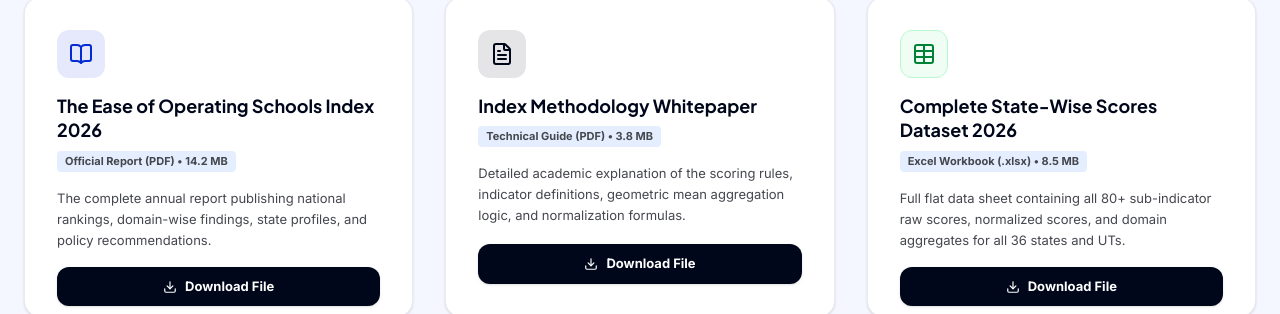
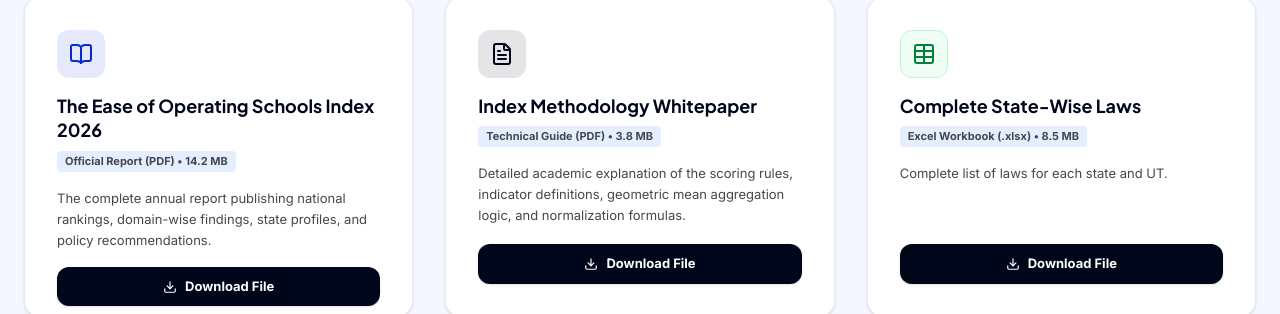
Before and after one commit to Ayush-2005-ap/EoOS, a Next.js app in the folder client/: page /resources in a window 1280 px wide. Shown: the part 408-722 px from the top of the page. Built offline with nearby package versions, Linux system fonts and the light colour scheme; no server answers.

Commit message:
Update headings and descriptions in simulate and resources pages

```diff
--- a/client/src/app/resources/page.tsx
+++ b/client/src/app/resources/page.tsx
@@ -46,10 +46,10 @@ export default function Resources() {
       color: "bg-primary/10 text-primary",
     },
     {
-      title: "Complete State-Wise Scores Dataset 2026",
+      title: "Complete State-Wise Laws",
       type: "Excel Workbook (.xlsx)",
       size: "8.5 MB",
-      desc: "Full flat data sheet containing all 80+ sub-indicator raw scores, normalized scores, and domain aggregates for all 36 states and UTs.",
+      desc: "Complete list of laws for each state and UT.",
       icon: Table,
       color: "bg-green-50 text-green-700 border border-green-200",
     },
--- a/client/src/app/simulate/page.tsx
+++ b/client/src/app/simulate/page.tsx
@@ -331,7 +331,7 @@ export default function Simulator() {
                 Simulated Sandbox
               </span>
               <h1 className="font-plus-jakarta text-3xl sm:text-4xl font-extrabold text-primary">
-                Build Your Own Ranking
+                Build Your Own EoOS Index
               </h1>
               <p className="text-on-surface-variant text-[15px] max-w-xl">
                 {activeView === "OVERALL"
```
